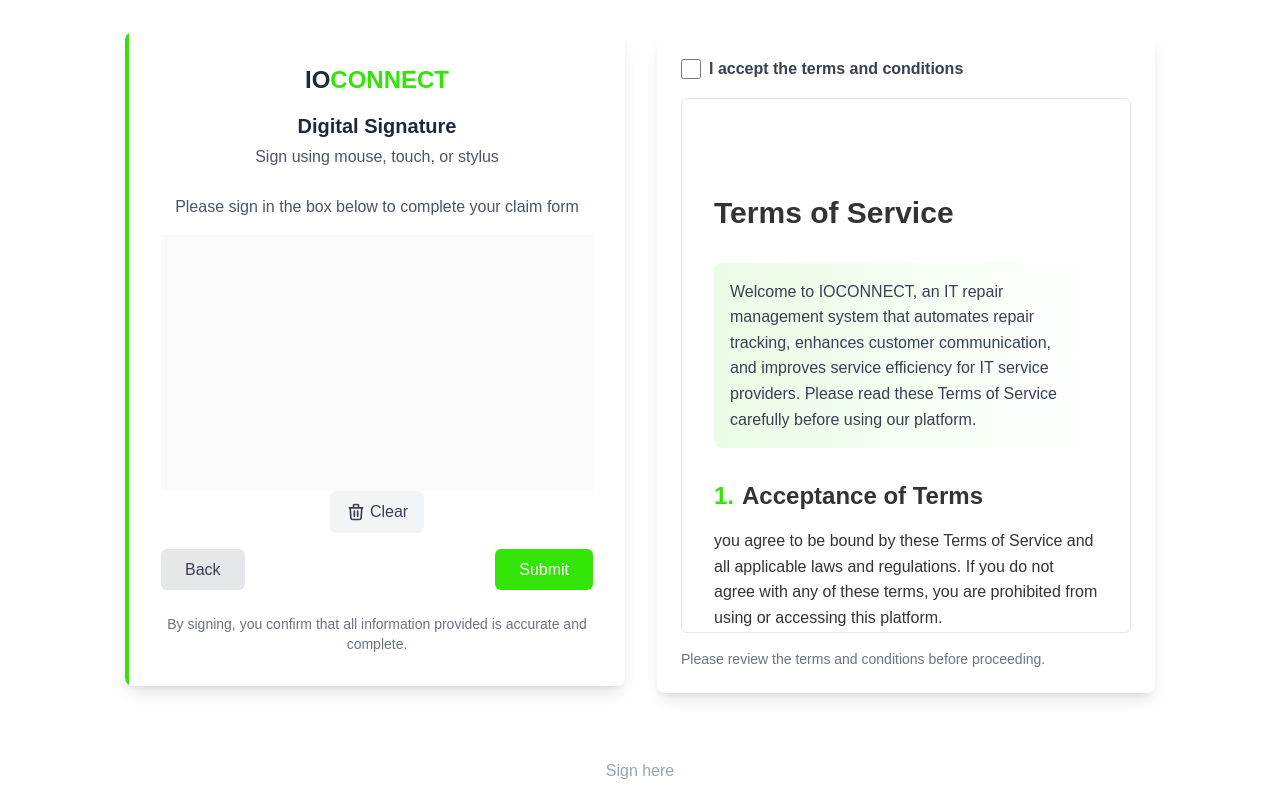
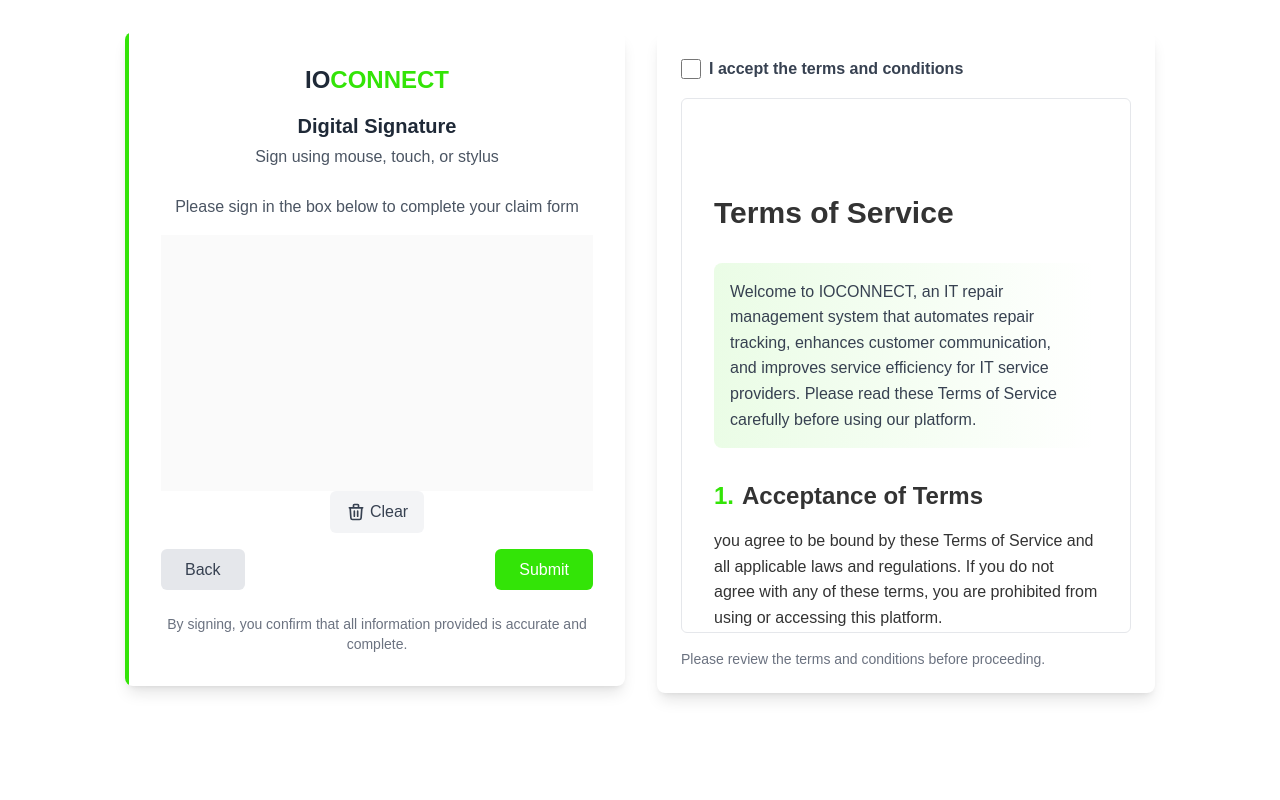
Before and after one commit to pawekz/SERV-IT-MANAGER, a React (Vite) app in the folder frontend/: page /signature in a window 1280 px wide. Built offline with nearby package versions, Linux system fonts and the light colour scheme; what @react-pdf/renderer would draw is missing.

Commit message:
Commented out the Sign here part "Add it we can fix the css later"

```diff
--- a/frontend/src/pages/SignatureCapturePad/SignatureCapturePad.jsx
+++ b/frontend/src/pages/SignatureCapturePad/SignatureCapturePad.jsx
@@ -256,7 +256,7 @@ const SignatureCapturePad = ({ onBack, formData }) => {
                                 onTouchMove={draw}
                                 onTouchEnd={stopDrawing}
                             ></canvas>
-                            {isEmpty && <div className="absolute bottom-4 left-0 right-0 text-center text-gray-400">Sign here</div>}
+                            {/*{isEmpty && <div className="absolute bottom-4 left-0 right-0 text-center text-gray-400">Sign here</div>}*/}
                         </div>
 
                         <div className="flex flex-col items-center space-y-4">
```
